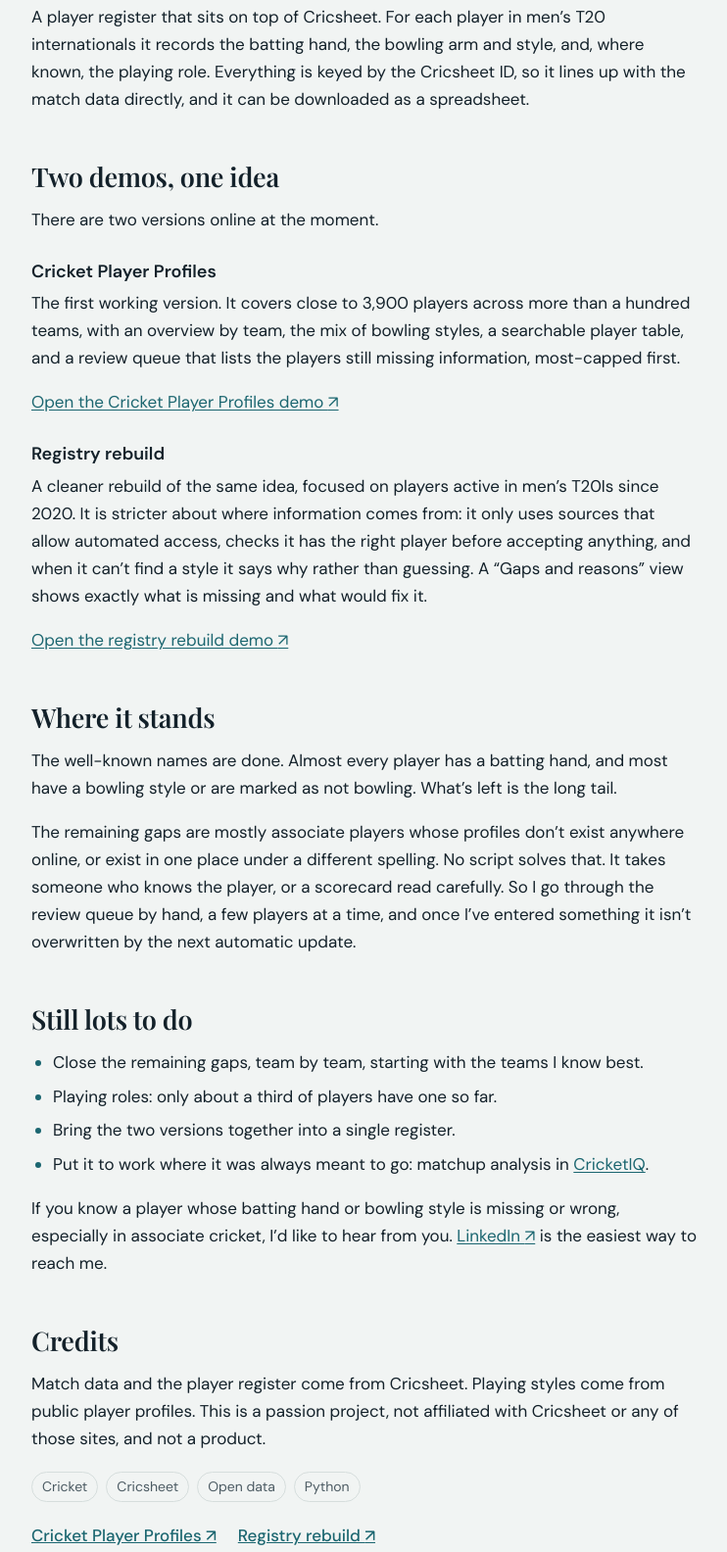
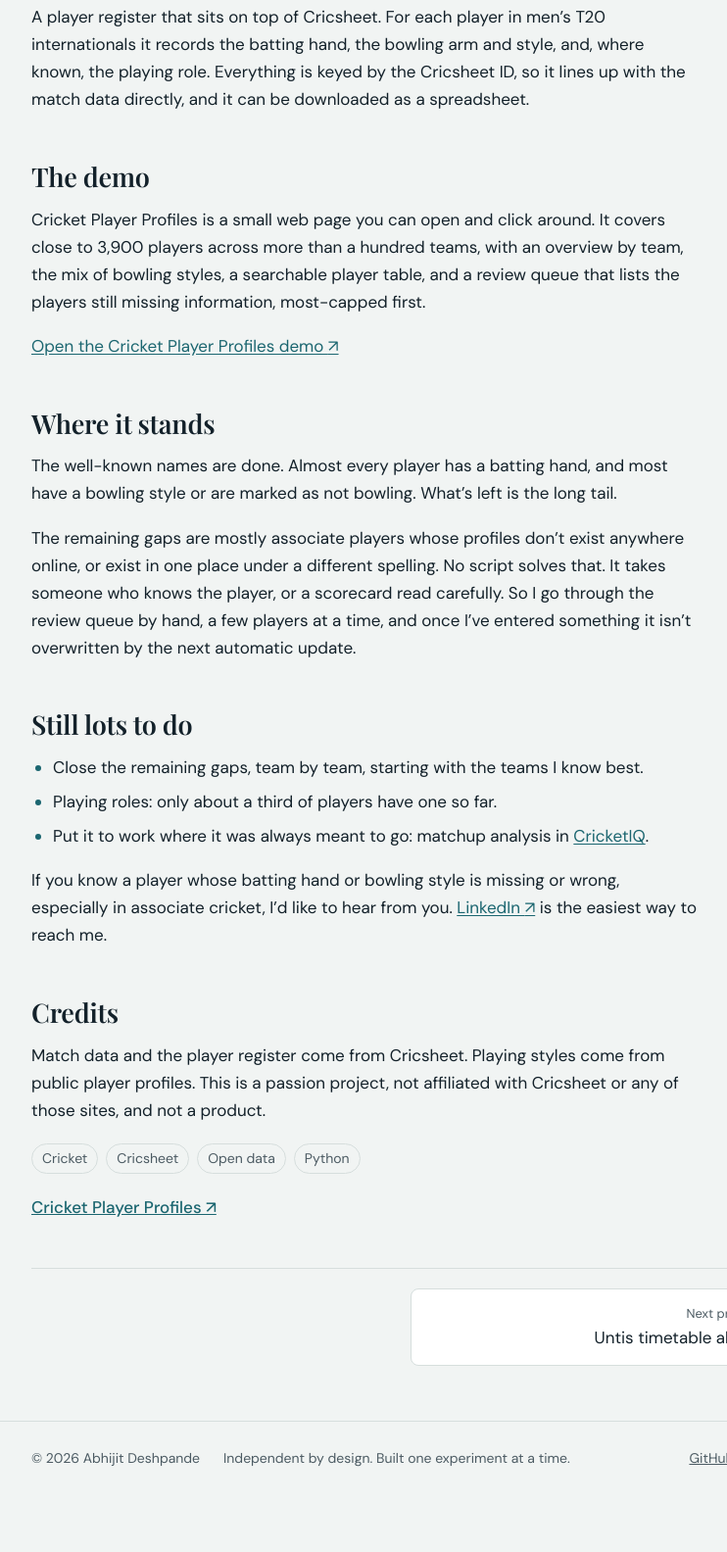
Before and after one commit to get2abhijit/abhijitdeshpande-website, a plain HTML site: page projects/player-profiles.html in a window 1280 px wide. Shown: the part 1140-2724 px from the top of the page at 98% size, without its empty margins (292-1034 px from the left). After the commit the page ends 2670 px from the top, so only its background shows below. Drawn offline with Linux system fonts and the light colour scheme.

Commit message:
Player profiles: remove registry rebuild demo and references
Co-Authored-By: Claude Sonnet 5.5 <noreply@anthropic.com>
Claude-Session: https://claude.ai/code/session_01HzHu6Saa8Nx4tCBU6GfjVn

```diff
--- a/projects/player-profiles.html
+++ b/projects/player-profiles.html
@@ -67,11 +67,10 @@
               <header class="article-head">
                 <p class="cap">Cricket · Open data · Work in progress</p>
                 <h1 class="page-h1">Who bats left, who bowls what</h1>
-                <p class="detail-status"><span class="status status-draft">In progress</span><span>Two working demos. Plenty of gaps still to fill.</span></p>
+                <p class="detail-status"><span class="status status-draft">In progress</span><span>A working demo. Plenty of gaps still to fill.</span></p>
                 <p class="lead">Free ball-by-ball data tells you who scored the runs and who took the wicket. It doesn’t tell you that the batter was left-handed or that the bowler bowled left-arm spin. I’m slowly filling that in.</p>
                 <div class="note-cta">
                   <a class="button button-dark" href="https://get2abhijit.github.io/cricket-player-profile-data/#overview" target="_blank" rel="noopener noreferrer">Player profiles demo <span aria-hidden="true">↗</span><span class="visually-hidden"> (opens in a new tab)</span></a>
-                  <a class="button button-dark" href="https://get2abhijit.github.io/registry-enrich/" target="_blank" rel="noopener noreferrer">Registry rebuild demo <span aria-hidden="true">↗</span><span class="visually-hidden"> (opens in a new tab)</span></a>
                 </div>
               </header>
               <div data-toc-m></div>
@@ -87,14 +86,9 @@
         <h2>What it is</h2>
         <p>A player register that sits on top of Cricsheet. For each player in men’s T20 internationals it records the batting hand, the bowling arm and style, and, where known, the playing role. Everything is keyed by the Cricsheet ID, so it lines up with the match data directly, and it can be downloaded as a spreadsheet.</p>
 
-        <h2>Two demos, one idea</h2>
-        <p>There are two versions online at the moment.</p>
-        <h3>Cricket Player Profiles</h3>
-        <p>The first working version. It covers close to 3,900 players across more than a hundred teams, with an overview by team, the mix of bowling styles, a searchable player table, and a review queue that lists the players still missing information, most-capped first.</p>
+        <h2>The demo</h2>
+        <p>Cricket Player Profiles is a small web page you can open and click around. It covers close to 3,900 players across more than a hundred teams, with an overview by team, the mix of bowling styles, a searchable player table, and a review queue that lists the players still missing information, most-capped first.</p>
         <p><a class="inline-link" href="https://get2abhijit.github.io/cricket-player-profile-data/#overview" target="_blank" rel="noopener noreferrer">Open the Cricket Player Profiles demo <span aria-hidden="true">↗</span><span class="visually-hidden"> (opens in a new tab)</span></a></p>
-        <h3>Registry rebuild</h3>
-        <p>A cleaner rebuild of the same idea, focused on players active in men’s T20Is since 2020. It is stricter about where information comes from: it only uses sources that allow automated access, checks it has the right player before accepting anything, and when it can’t find a style it says why rather than guessing. A “Gaps and reasons” view shows exactly what is missing and what would fix it.</p>
-        <p><a class="inline-link" href="https://get2abhijit.github.io/registry-enrich/" target="_blank" rel="noopener noreferrer">Open the registry rebuild demo <span aria-hidden="true">↗</span><span class="visually-hidden"> (opens in a new tab)</span></a></p>
 
         <h2>Where it stands</h2>
         <p>The well-known names are done. Almost every player has a batting hand, and most have a bowling style or are marked as not bowling. What’s left is the long tail.</p>
@@ -104,7 +98,6 @@
         <ul>
           <li>Close the remaining gaps, team by team, starting with the teams I know best.</li>
           <li>Playing roles: only about a third of players have one so far.</li>
-          <li>Bring the two versions together into a single register.</li>
           <li>Put it to work where it was always meant to go: matchup analysis in <a class="inline-link" href="cricketiq.html">CricketIQ</a>.</li>
         </ul>
         <p>If you know a player whose batting hand or bowling style is missing or wrong, especially in associate cricket, I’d like to hear from you. <a class="inline-link" href="https://www.linkedin.com/in/get2abhijit/" target="_blank" rel="noopener noreferrer">LinkedIn <span aria-hidden="true">↗</span><span class="visually-hidden"> (opens in a new tab)</span></a> is the easiest way to reach me.</p>
@@ -113,7 +106,7 @@
         <p>Match data and the player register come from Cricsheet. Playing styles come from public player profiles. This is a passion project, not affiliated with Cricsheet or any of those sites, and not a product.</p>
       </div>
               <ul class="detail-meta" aria-label="Topics"><li>Cricket</li><li>Cricsheet</li><li>Open data</li><li>Python</li></ul>
-              <div class="detail-links"><a href="https://get2abhijit.github.io/cricket-player-profile-data/#overview" target="_blank" rel="noopener noreferrer">Cricket Player Profiles <span aria-hidden="true">↗</span><span class="visually-hidden"> (opens in a new tab)</span></a><a href="https://get2abhijit.github.io/registry-enrich/" target="_blank" rel="noopener noreferrer">Registry rebuild <span aria-hidden="true">↗</span><span class="visually-hidden"> (opens in a new tab)</span></a></div>
+              <div class="detail-links"><a href="https://get2abhijit.github.io/cricket-player-profile-data/#overview" target="_blank" rel="noopener noreferrer">Cricket Player Profiles <span aria-hidden="true">↗</span><span class="visually-hidden"> (opens in a new tab)</span></a></div>
             </article>
             <nav class="pager" aria-label="More projects" data-pager hidden></nav>
           </div>
```
Also changed, not shown: projects.html (+1 -1 lines).
